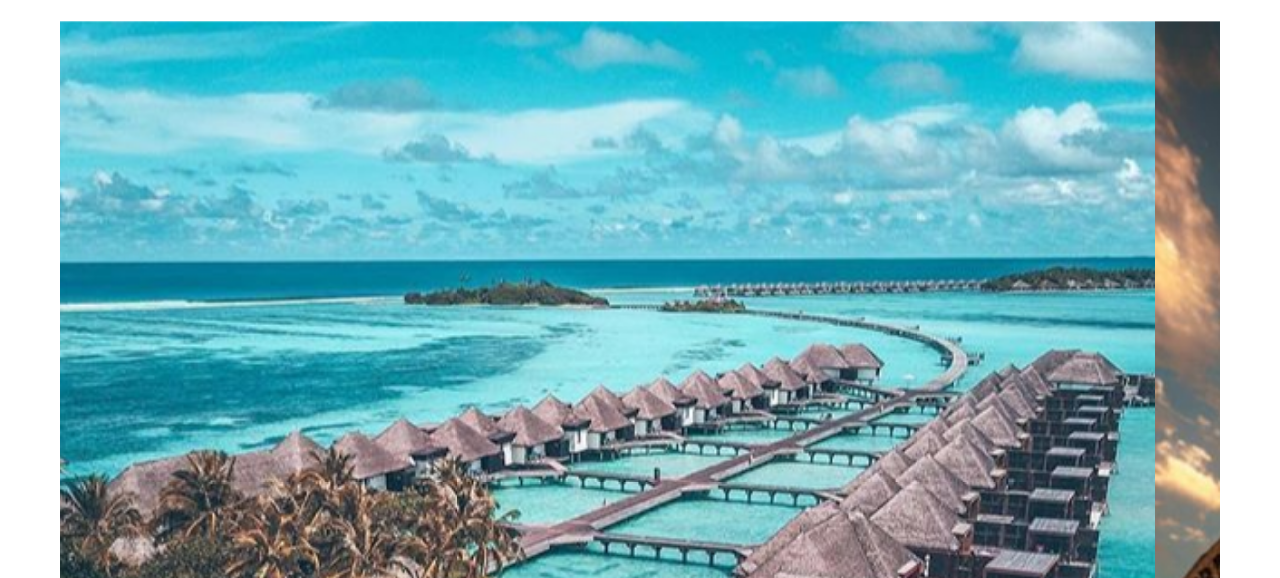
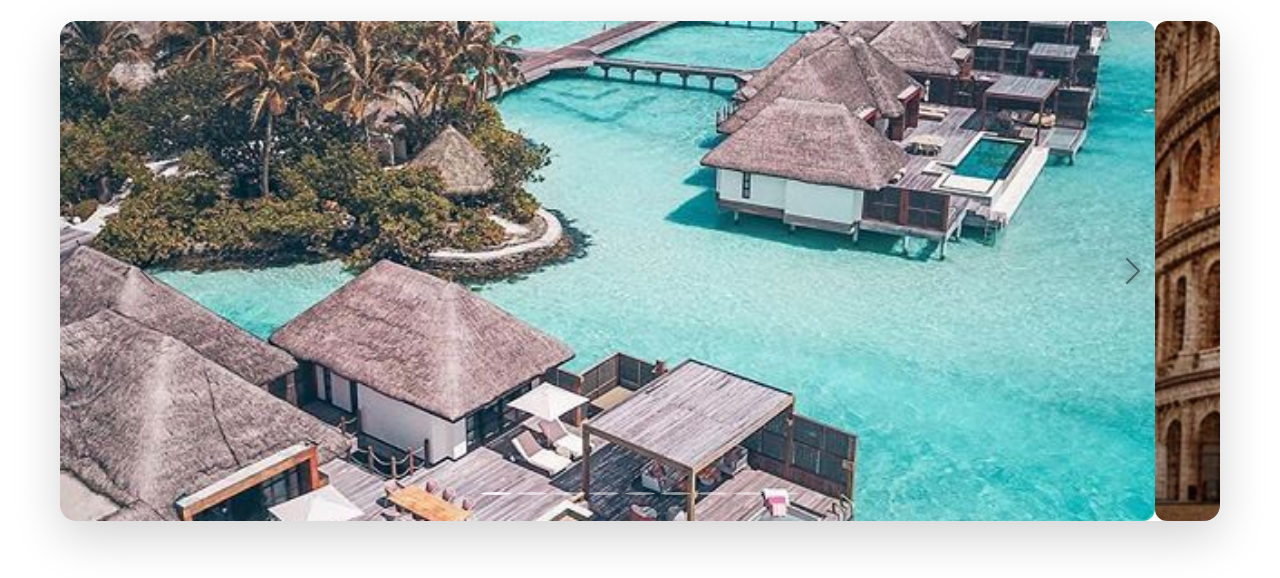
Before and after one commit to ayatskii/travel_agency, a plain HTML site: page gallery.html in a window 1280 px wide. Shown: the part 171-749 px from the top of the page. Drawn offline with nearby package versions, Linux system fonts and the light colour scheme.

Commit message:
updatte gallery

```diff
--- a/css/style.css
+++ b/css/style.css
@@ -1297,3 +1297,33 @@ section.why-bluewave .btn-outline-primary:hover {
     background-color: var(--white);
     color: var(--medium-blue);
 }
+
+/* === Carousel Style Update === */
+.carousel img {
+  border-radius: 12px;
+  object-fit: cover;
+  height: 500px;
+  width: 100%;
+}
+
+.carousel-inner {
+  border-radius: 12px;
+  overflow: hidden;
+}
+
+.carousel-indicators button {
+  background-color: #fff;
+  width: 10px;
+  height: 10px;
+  border-radius: 50%;
+  opacity: 0.7;
+}
+
+.carousel-indicators .active {
+  opacity: 1;
+}
+
+.carousel-control-prev-icon,
+.carousel-control-next-icon {
+  filter: invert(1) drop-shadow(0 0 5px #000);
+}
--- a/gallery.html
+++ b/gallery.html
@@ -57,7 +57,7 @@
 
     <!-- Hero Carousel -->
     <section class="ta-container" style="padding-bottom: 36px">
-        <div id="heroCarousel" class="carousel slide mb-4" data-bs-ride="carousel">
+        <div id="heroCarousel" class="carousel slide mb-4 rounded-4 shadow-lg overflow-hidden" data-bs-ride="carousel">
             <div class="carousel-indicators">
                 <button type="button" data-bs-target="#heroCarousel" data-bs-slide-to="0" class="active" aria-current="true" aria-label="Slide 1"></button>
                 <button type="button" data-bs-target="#heroCarousel" data-bs-slide-to="1" aria-label="Slide 2"></button>
@@ -93,9 +93,6 @@
                 </div>
                 <div class="carousel-item">
                     <img src="assets/imgs/Эстетика.jpeg" class="d-block w-100" alt="Istanbul Turkey">
-                </div>
-                <div class="carousel-item">
-                    <img src="assets/imgs/card1.jpeg" class="d-block w-100" alt="Tropical Paradise">
                 </div>
             </div>
             <button class="carousel-control-prev" type="button" data-bs-target="#heroCarousel" data-bs-slide="prev">
```
Also changed, not shown: booking.html (+1 -0 lines), contact.html (line endings or trailing spaces).
